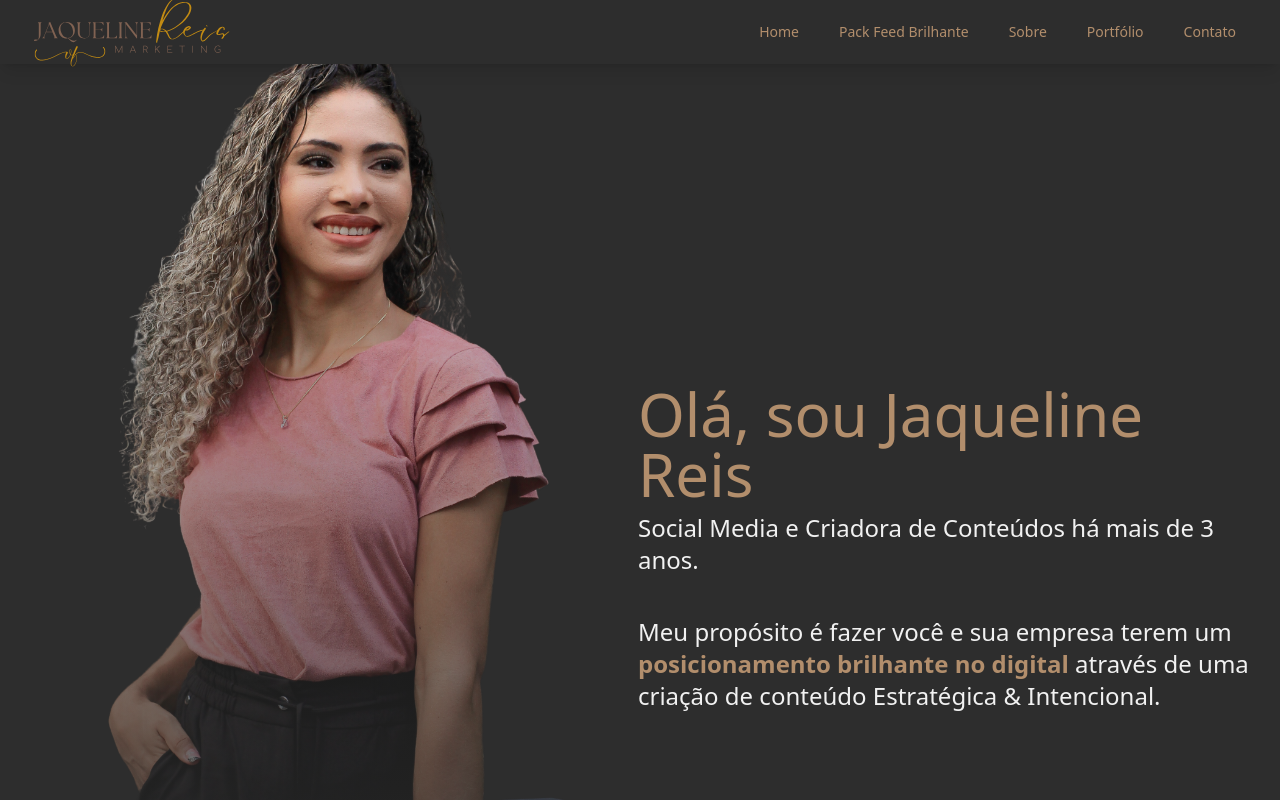
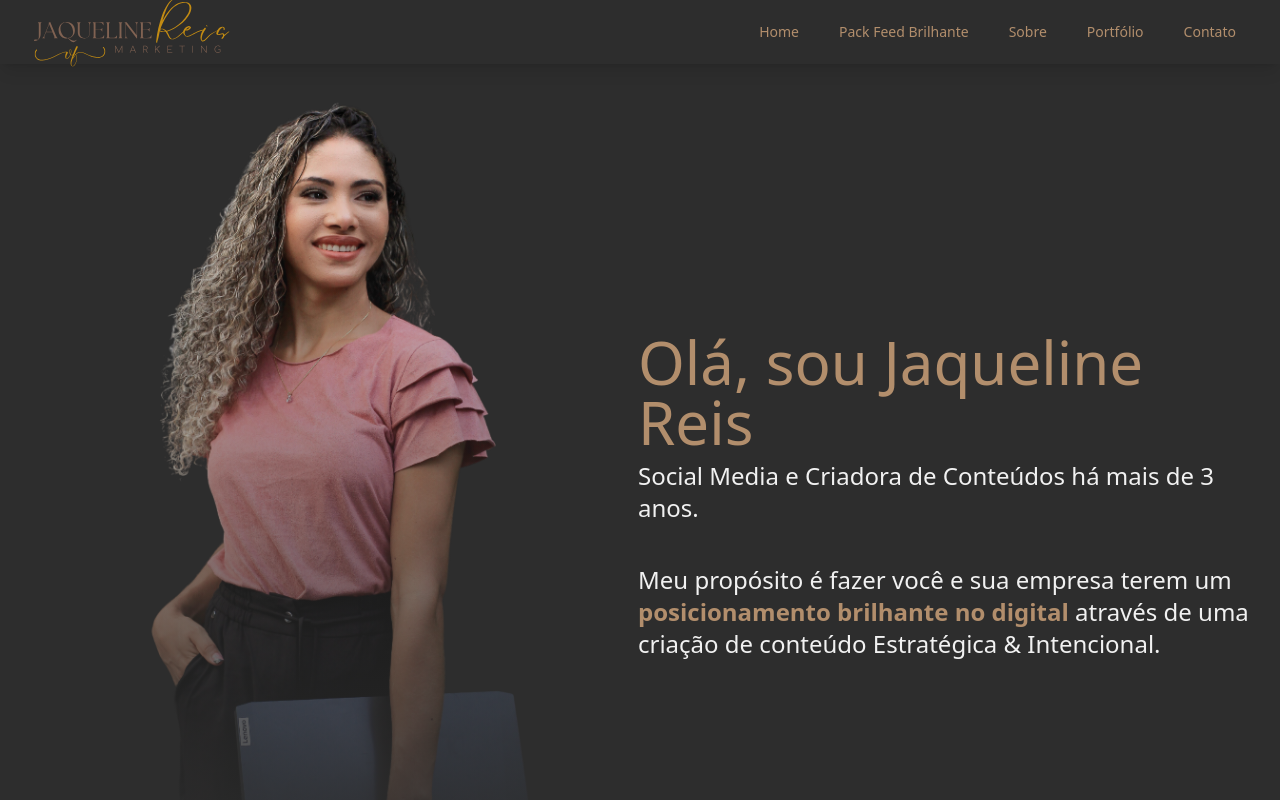
Before and after one commit to irlanreis/jaqueline, a React (Vite) app: page / in a window 1280 px wide. Shown: the top 800 px of the page. Built offline with nearby package versions, Linux system fonts and the light colour scheme.

Commit message:
fix: Ajusta imagem Jaque, renomeia PageInitial

```diff
--- a/src/components/Home-page/HeroSection.tsx
+++ b/src/components/Home-page/HeroSection.tsx
@@ -2,14 +2,14 @@ import jaqueApresentacao from '../../assets/images/landing-page/jaqueApresentaca
 
 function HeroSection() {
   return (
-    <main className="bg-marrondarck p-4 pb-0 overflow-x-hidden">
-      <div className="flex flex-col items-center mt-5
-      md:flex-row md:justify-around">
+    <main className="bg-marrondarck p-4 pb-0 overflow-y-hidden h-screen">
+      <div className="flex flex-col items-center mt-20
+      md:flex-row md:justify-around overflow-hidden">
         <div className='relative xs:max-w-xs sm:max-w-sm md:max-w-md md:w-1/2 xl:max-w-xl xl:w-1/2'>
           <img
             src={jaqueApresentacao}
             alt="Jaqueline perfil"
-            className="w-full max-w-xs sm:max-w-sm md:max-w-md xl:max-w-xl object-contain h-auto"
+            className="w-full max-w-xs sm:max-w-sm md:max-w-md xl:max-w-xl object-contain h-auto max-h-[800px] " loading="lazy"
           />
           <span
             className="
--- a/src/components/Home-page/PageInitial.tsx
+++ /dev/null
@@ -1,38 +0,0 @@
-import jaqueApresentacao from '../../assets/images/landing-page/jaqueApresentacao.png'
-
-function PageInitial() {
-  return (
-    <main className="bg-marrondarck p-4 pb-0 overflow-x-hidden">
-      <div className="flex flex-col items-center mt-5
-      md:flex-row md:justify-around">
-        <div className='relative xs:max-w-xs sm:max-w-sm md:max-w-md md:w-1/2 xl:max-w-xl xl:w-1/2'>
-          <img
-            src={jaqueApresentacao}
-            alt="Jaqueline perfil"
-            className="w-full max-w-xs sm:max-w-sm md:max-w-md xl:max-w-xl rounded-lg shadow-lg object-contain h-auto"
-          />
-          <span
-            className="
-              absolute
-              inset-0
-              bg-gradient-to-b
-              from-transparent
-              to-marrondarck
-              pointer-events-none
-              "
-          ></span>
-        </div>
-        <div className="flex flex-col w-full h-full justify-center items-center text-center mt-8
-        md:w-1/2 md:items-start md:text-left md:mt-0 md:ml-10">
-          <p className="text-bejeAbobora text-2xl sm:text-2xl md:text-4xl lg:text-6xl font-extralight mb-2 ">Olá, sou Jaqueline Reis</p>
-          <p className="text-bejeLigth text-lg sm:text-xl md:text-2xl font-light">Social Media e Criadora de Conteúdos há mais de 3 anos.</p>
-          <p className="text-bejeLigth text-lg sm:text-xl md:text-2xl font-light mt-10">
-            Meu propósito é fazer você e sua empresa terem um <strong className="text-bejeAbobora font-bold">posicionamento brilhante no digital</strong> através de uma criação de conteúdo Estratégica & Intencional.
-          </p>
-        </div>
-      </div>
-    </main>
-  )
-}
-
-export default PageInitial;
```
